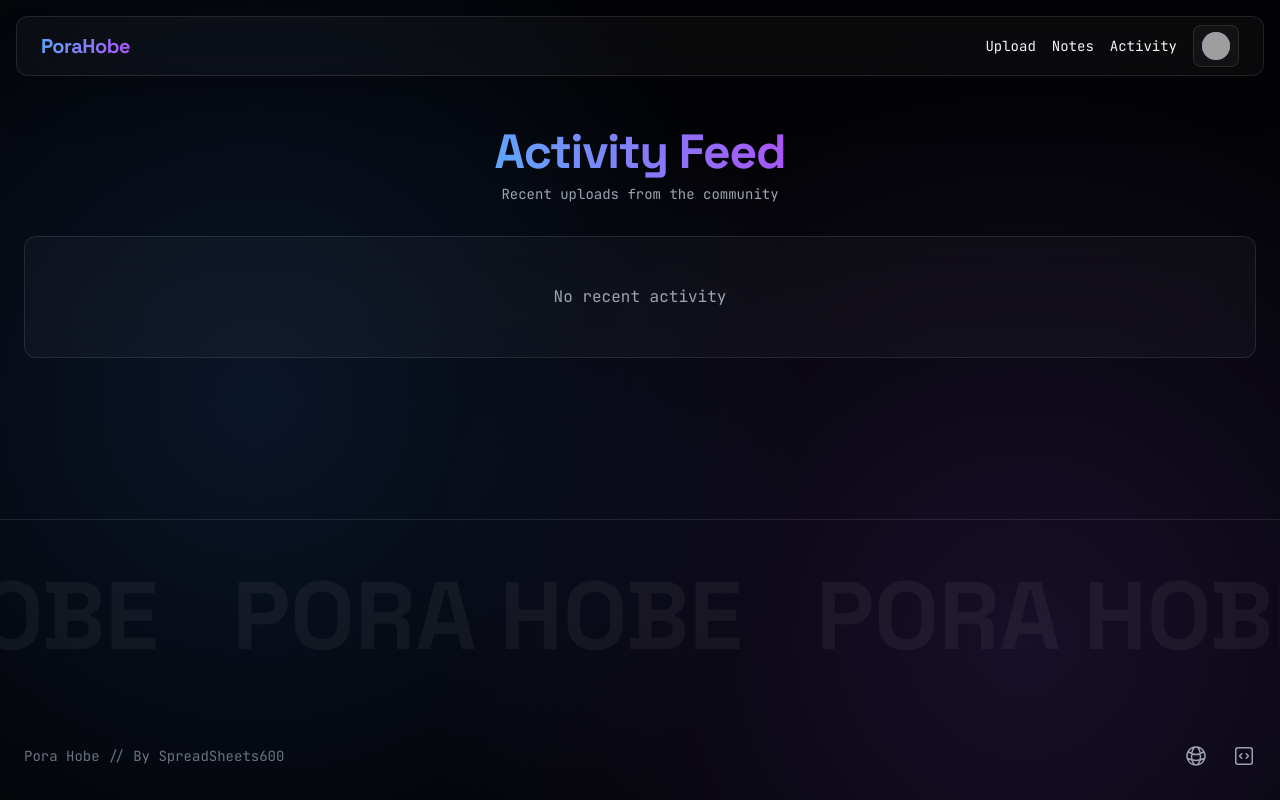
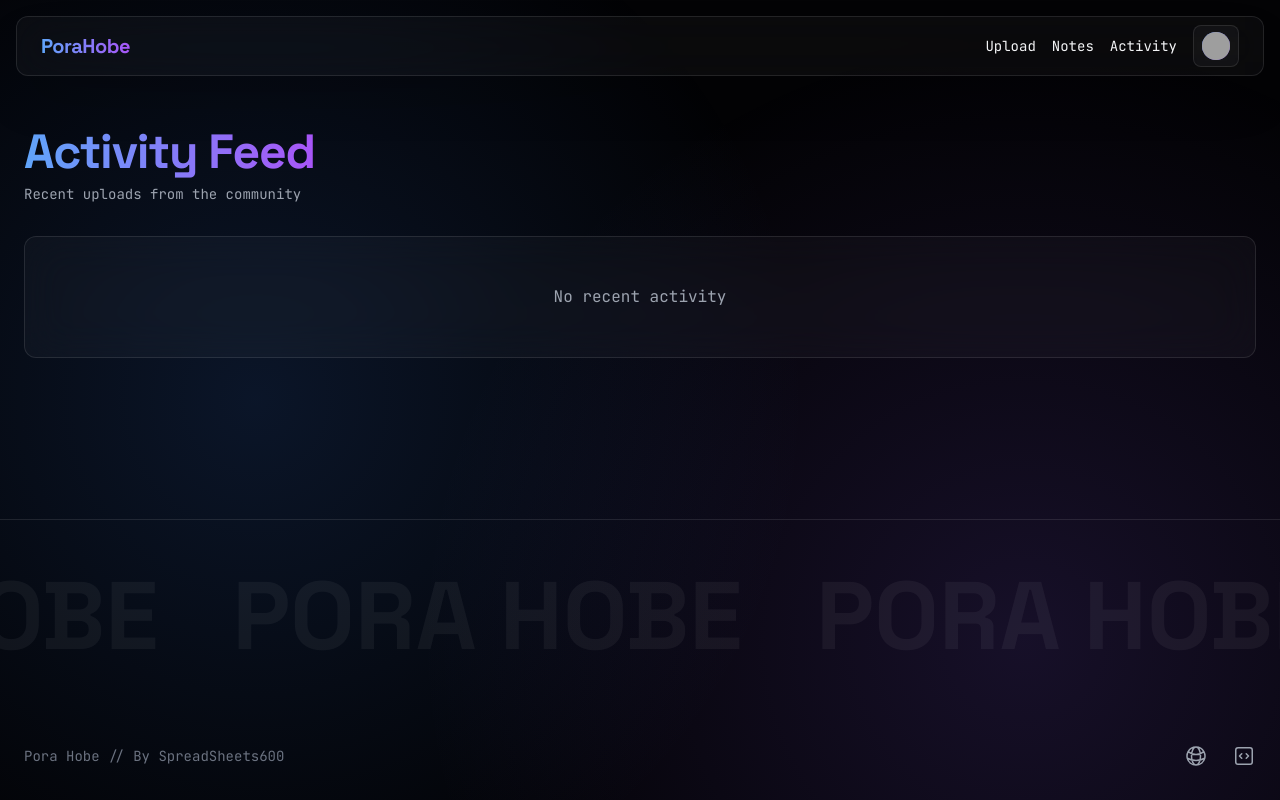
Before and after one commit to SpreadSheets600/PoraHobeBot, a Flask app: page /notes/activity in a window 1280 px wide. Run offline with Flask 3, Linux system fonts and the light colour scheme; the visitor is signed in with stand-in values (Sample User, id 1); data that the repository does not hold is empty; parts of the project's set-up code (start-up, migrations or seed data) failed here and were passed over; some libraries are stand-ins or nearby versions; grey boxes are pictures that could not be loaded.

Commit message:
fix: center align the activity feed header

```diff
--- a/app/templates/activity.html
+++ b/app/templates/activity.html
@@ -2,7 +2,7 @@
 
 {% block content %}
 <div class="max-w-7xl mx-auto px-4 sm:px-6">
-  <div class="mb-8 text-center">
+  <div class="mb-8">
     <h1 class="font-display text-4xl sm:text-5xl font-bold tracking-tight mb-2">
       <span class="bg-gradient-to-r from-blue-400 to-purple-500 bg-clip-text text-transparent">
         Activity Feed
```
